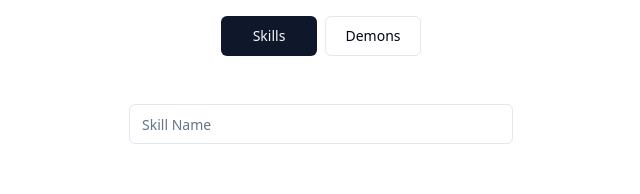
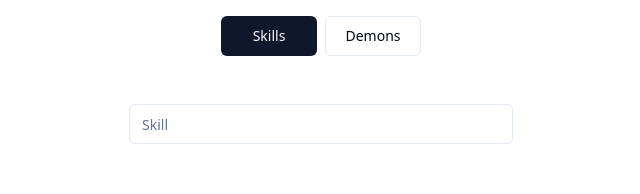
Before and after one commit to eyenalxai/smtv, a Next.js app: page /skills in a window 1280 px wide. Shown: the top 194 px of the page, without its empty margins (319-959 px from the left). Built offline with nearby package versions, Linux system fonts and the light colour scheme.

Commit message:
refactor: unify placeholder texts in search inputs

```diff
--- a/components/demon/demon-search.tsx
+++ b/components/demon/demon-search.tsx
@@ -10,7 +10,7 @@ export const DemonSearch = () => {
 
 	return (
 		<div className={cn("flex", "flex-col", "items-center", "justify-center", "gap-8", "w-full")}>
-			<Input placeholder={"Demon Name"} value={demonName} onChange={(e) => setDemonName(e.target.value)} />
+			<Input placeholder={"Demon"} value={demonName} onChange={(e) => setDemonName(e.target.value)} />
 			{demonName.length >= 1 && <DemonFetcher demonName={demonName} />}
 		</div>
 	)
--- a/components/skill/skill-search.tsx
+++ b/components/skill/skill-search.tsx
@@ -10,7 +10,7 @@ export const SkillSearch = () => {
 
 	return (
 		<div className={cn("flex", "flex-col", "items-center", "justify-center", "gap-8", "w-full")}>
-			<Input placeholder={"Skill Name"} value={skillName} onChange={(e) => setSkillName(e.target.value)} />
+			<Input placeholder={"Skill"} value={skillName} onChange={(e) => setSkillName(e.target.value)} />
 			{skillName.length >= 2 && <SkillFetcher skillName={skillName} />}
 		</div>
 	)
```
